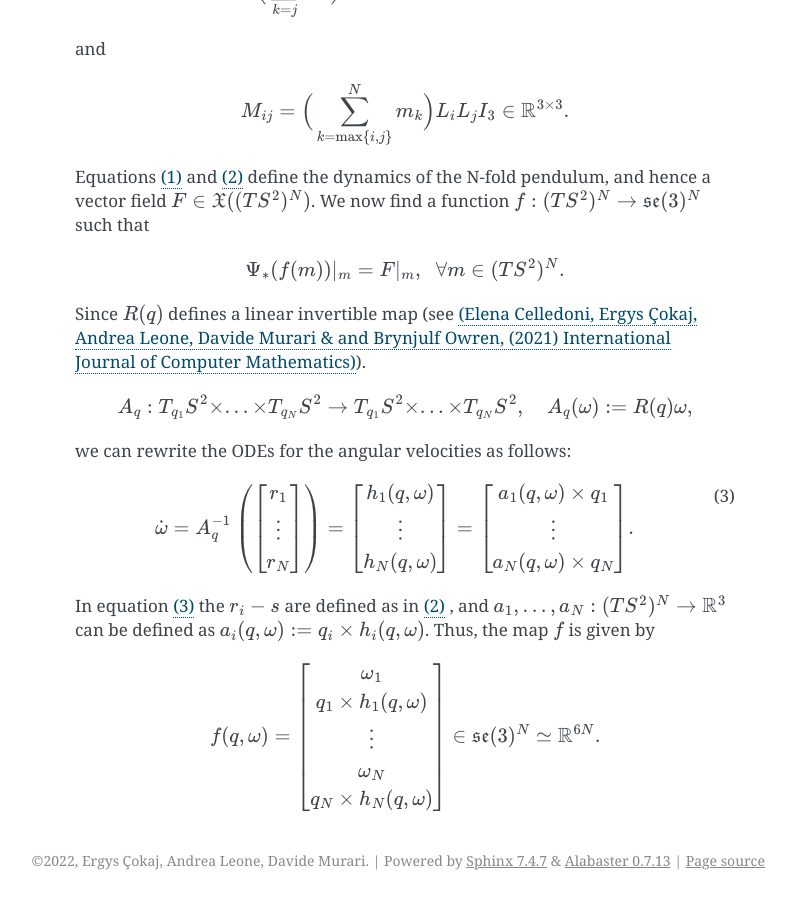
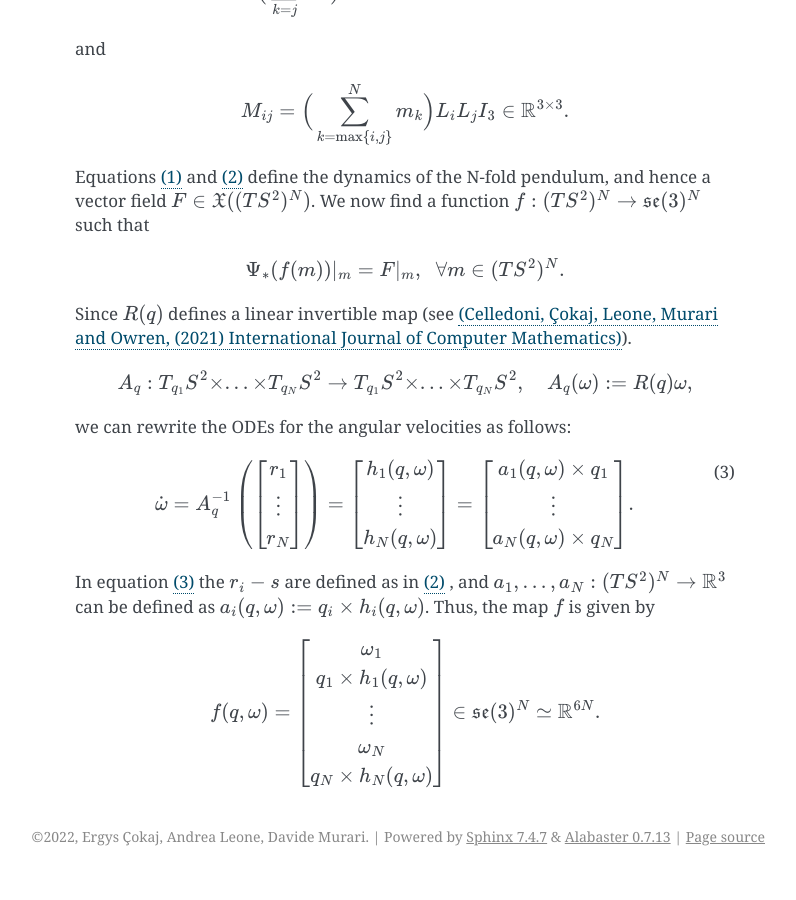
Before and after one commit to THREAD-3-2/variable_stepsize_lie_group_integrator, a Sphinx documentation site: the page built from docs/tredpend.rst, in a window 1280 px wide and 900 px high, scrolled down 991 px. Shown: the whole window, without its empty margins (345-1141 px from the left). Built offline with Sphinx 7.4.7, drawn with Linux system fonts in a browser that asks for light colours; after the commit the page ends 1867 px from its top, so only the background shows below that.

Commit message:
Update tredpend.rst

```diff
--- a/docs/tredpend.rst
+++ b/docs/tredpend.rst
@@ -63,7 +63,7 @@ Equations :ref:`(1) <eq:1>` and :ref:`(2) <eq:2>` define the dynamics of the N-f
         \Psi_*(f(m))\vert_m = F\vert_m,\;\;\forall m\in (TS^2)^N.
     \end{align}
 
-Since :math:`R(q)` defines a linear invertible map (see `(Elena Celledoni, Ergys Çokaj, Andrea Leone, Davide Murari & and Brynjulf Owren, (2021) International Journal of Computer Mathematics) <https://doi.org/10.1080/00207160.2021.1966772>`_).
+Since :math:`R(q)` defines a linear invertible map (see `(Celledoni, Çokaj, Leone, Murari and Owren, (2021) International Journal of Computer Mathematics) <https://doi.org/10.1080/00207160.2021.1966772>`_).
 
 .. math::
 
```
